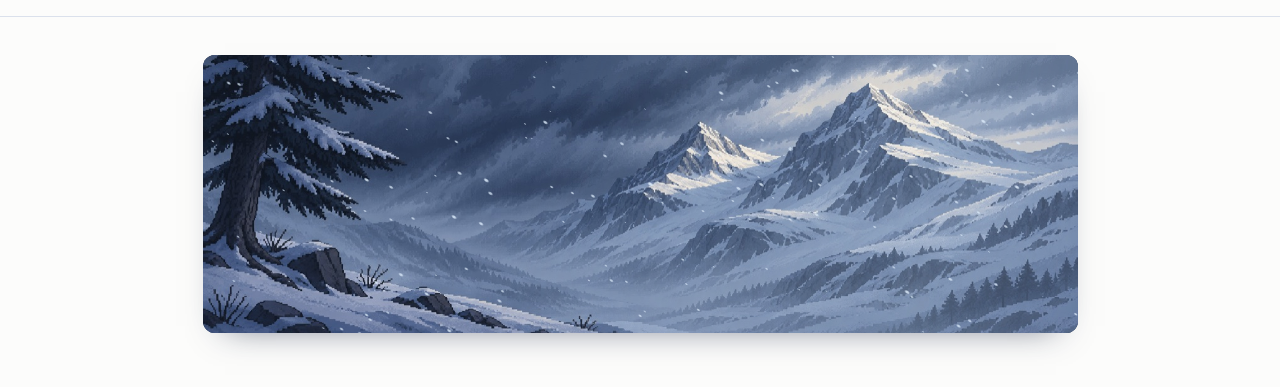
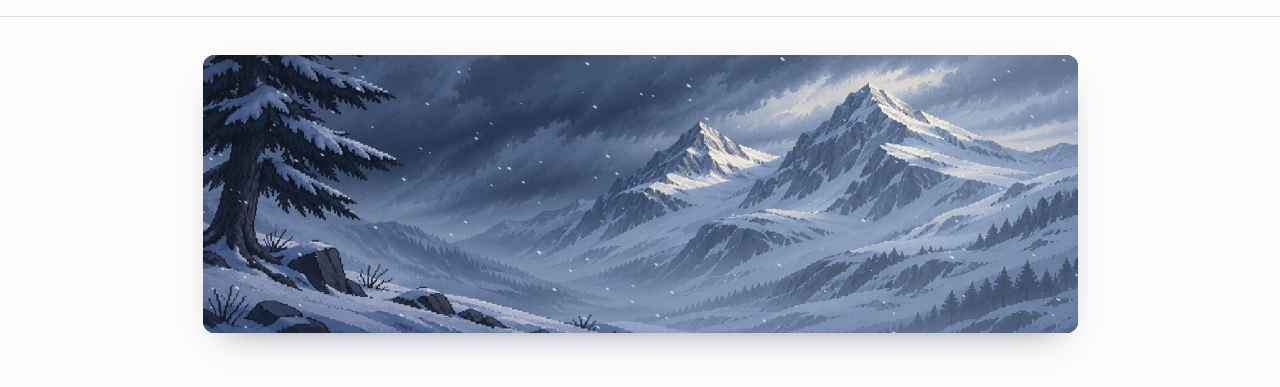
Before and after one commit to Kousik-dev/portfolio, a plain HTML site: page index.html in a window 1280 px wide. Shown: the part 50-437 px from the top of the page. Drawn offline with nearby package versions, Linux system fonts and the light colour scheme; a web font is replaced by a local one.

Commit message:
Give the winter fir independent branch flex

```diff
--- a/index.html
+++ b/index.html
@@ -8,7 +8,7 @@
   <title>Kousik · Full Stack Developer</title>
   <link rel="icon" href="./assets/mark.svg" type="image/svg+xml">
   <link rel="stylesheet" href="./src/style.css?v=a2e45414916b">
-  <script defer src="./src/main.js?v=10f5d7955e51"></script>
+  <script defer src="./src/main.js?v=700089c271da"></script>
   <script defer src="./src/kitten.js?v=1e02d8830c89"></script>
 </head>
 <body>
--- a/src/main.js
+++ b/src/main.js
@@ -1,45 +1,116 @@
 const landscape = document.querySelector('#landscape');
 const motionPreference = window.matchMedia('(prefers-reduced-motion: reduce)');
+
+function moveSpring(spring, load, delta) {
+  spring.velocity += (spring.stiffness * (load - spring.angle) - spring.damping * spring.velocity) * delta;
+  spring.angle += spring.velocity * delta;
+}
 
 function mountTree(artwork) {
   const canvas = document.createElement('canvas');
   const context = canvas.getContext('2d', { alpha: false });
-  if (!context) return undefined;
+  const buffer = document.createElement('canvas');
+  const horizontal = buffer.getContext('2d', { alpha: false });
+  if (!context || !horizontal) return undefined;
 
-  canvas.width = artwork.naturalWidth;
-  canvas.height = artwork.naturalHeight;
-  canvas.className = 'landscape-tree';
-  canvas.setAttribute('aria-hidden', 'true');
-  context.imageSmoothingEnabled = false;
-  context.drawImage(artwork, 0, 0);
-  artwork.after(canvas);
-
-  // Image-space landmarks in winter-pass.jpg. The snow and roots below stay fixed.
+  // Image-space landmarks in winter-pass.jpg.
   const trunk = 78;
   const branchTips = 320;
   const edge = 440;
   const root = 320;
-  const stripHeight = window.matchMedia('(max-width: 690px)').matches ? 8 : 4;
+  const compact = window.matchMedia('(max-width: 690px)').matches;
+  const stripHeight = compact ? 8 : 4;
+  const columnWidth = compact ? 12 : 8;
+
+  canvas.width = artwork.naturalWidth;
+  canvas.height = artwork.naturalHeight;
+  buffer.width = edge;
+  buffer.height = root;
+  canvas.className = 'landscape-tree';
+  canvas.setAttribute('aria-hidden', 'true');
+  context.imageSmoothingEnabled = false;
+  horizontal.imageSmoothingEnabled = false;
+  context.drawImage(artwork, 0, 0);
+  horizontal.drawImage(artwork, 0, 0);
+  artwork.after(canvas);
+
+  const trunkSpring = { stiffness: 13, damping: 4, angle: 0, velocity: 0 };
+  const branches = [
+    { y: 66, flex: 1, stiffness: 41, damping: 6.2 },
+    { y: 165, flex: 0.85, stiffness: 32, damping: 5.7 },
+    { y: 257, flex: 0.68, stiffness: 25, damping: 5.1 },
+  ].map((branch) => ({ ...branch, angle: 0, velocity: 0, drop: 0 }));
   const strips = Array.from({ length: root / stripHeight }, (_, index) => {
     const y = index * stripHeight;
     const height = 1 - (y + stripHeight / 2) / root;
-    return { y, height, flex: 22 * height ** 1.65, trunkX: trunk, tipsX: branchTips };
+    const influence = branches.map((branch) => Math.exp(-(((y - branch.y) / 48) ** 2)));
+    return { y, flex: 30 * height ** 1.65, influence, trunkX: trunk, tipsX: branchTips };
   });
+  const columns = [];
+  for (let x = trunk; x < edge; x += columnWidth) {
+    const width = Math.min(columnWidth, edge - x);
+    const center = x + width / 2;
+    const reach = center < branchTips
+      ? ((center - trunk) / (branchTips - trunk)) ** 1.5
+      : (edge - center) / (edge - branchTips);
+    columns.push({ x, width, reach });
+  }
+  const paintInterval = compact ? 1 / 30 : 0;
+  let lastPaint = -Infinity;
 
-  return (time, bend) => {
+  return (time, windSpeed, delta) => {
+    const pressure = windSpeed ** 2 - 0.28;
+    moveSpring(trunkSpring, pressure, delta);
+    branches.forEach((branch, index) => {
+      const flutter = windSpeed * 0.11 * Math.sin(time * (5.1 - index * 0.6) - index * 1.7);
+      moveSpring(branch, pressure * branch.flex + flutter, delta);
+    });
+    if (time - lastPaint < paintInterval - 0.001) return;
+    lastPaint = time;
+
+    let changed = false;
+    for (const branch of branches) {
+      const drop = Math.round(14 * branch.angle + 1.2 * branch.velocity);
+      changed ||= drop !== branch.drop;
+      branch.drop = drop;
+    }
     for (const strip of strips) {
-      const { y, height, flex } = strip;
-      const trunkX = trunk + Math.round(flex * bend);
-      const flutter = Math.sin(time * 2.8 - y * 0.045) * 2 * bend;
-      const tipsX = branchTips + Math.round(trunkX - trunk + (8 * bend + flutter) * height);
+      const { y, flex, influence } = strip;
+      const lean = flex * trunkSpring.angle;
+      let branchLean = 0;
+      for (let index = 0; index < branches.length; index += 1) {
+        branchLean += 15 * branches[index].angle * influence[index];
+      }
+      const trunkX = trunk + Math.round(lean);
+      const tipsX = branchTips + Math.round(lean + branchLean);
       if (trunkX === strip.trunkX && tipsX === strip.tipsX) continue;
       strip.trunkX = trunkX;
       strip.tipsX = tipsX;
+      changed = true;
 
       // Taper the displacement past the branch tips so the mountains stay still.
-      context.drawImage(artwork, 0, y, trunk, stripHeight, 0, y, trunkX, stripHeight);
-      context.drawImage(artwork, trunk, y, branchTips - trunk, stripHeight, trunkX, y, tipsX - trunkX, stripHeight);
-      context.drawImage(artwork, branchTips, y, edge - branchTips, stripHeight, tipsX, y, edge - tipsX, stripHeight);
+      horizontal.drawImage(artwork, 0, y, trunk, stripHeight, 0, y, trunkX, stripHeight);
+      horizontal.drawImage(artwork, trunk, y, branchTips - trunk, stripHeight, trunkX, y, tipsX - trunkX, stripHeight);
+      horizontal.drawImage(artwork, branchTips, y, edge - branchTips, stripHeight, tipsX, y, edge - tipsX, stripHeight);
+    }
+    if (!changed) return;
+
+    // Bend outer branches down and back up while pinning the trunk and the ground.
+    context.drawImage(buffer, 0, 0);
+    for (const { x, width, reach } of columns) {
+      let sourceY = 0;
+      let targetY = 0;
+      for (const branch of branches) {
+        const nextY = branch.y + Math.round(branch.drop * reach);
+        if (sourceY !== targetY || branch.y !== nextY) {
+          context.drawImage(buffer, x, sourceY, width, branch.y - sourceY, x, targetY, width, nextY - targetY);
+        }
+        sourceY = branch.y;
+        targetY = nextY;
+      }
+      if (sourceY !== targetY) {
+        context.drawImage(buffer, x, sourceY, width, root - sourceY, x, targetY, width, root - targetY);
+      }
     }
   };
 }
@@ -56,24 +127,22 @@ if (landscape) {
   let lastTime;
   let time = 0;
   let windDistance = 0;
-  let treeBend = 0.5;
 
   function tick(now) {
     const delta = lastTime === undefined ? 0 : Math.min((now - lastTime) / 1000, 0.05);
     lastTime = now;
     time += delta;
 
-    // Snow responds immediately. The fir bends and recovers more slowly.
-    const windSpeed = 0.61 + 0.28 * Math.sin(time * 0.72) + 0.15 * Math.sin(time * 1.49 - 0.8);
+    const gust = Math.max(0, Math.sin(time * 0.78 + 0.19)) ** 4;
+    const windSpeed = 0.49 + 0.59 * gust + 0.10 * Math.sin(time * 1.31) + 0.06 * Math.sin(time * 2.76);
     windDistance += windSpeed * delta;
-    treeBend += (windSpeed - treeBend) * (1 - Math.exp(-3 * delta));
     air.style.setProperty('--snow-wind', windDistance);
 
     if (!treeReady && artwork.complete) {
       treeReady = true;
       if (artwork.naturalWidth) drawTree = mountTree(artwork);
     }
-    drawTree?.(time, treeBend);
+    drawTree?.(time, windSpeed, delta);
     depth?.draw(time, windDistance, delta);
     frame = window.requestAnimationFrame(tick);
   }
```
